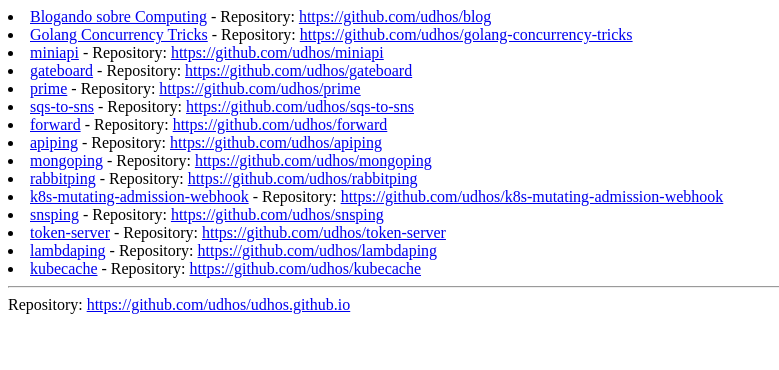
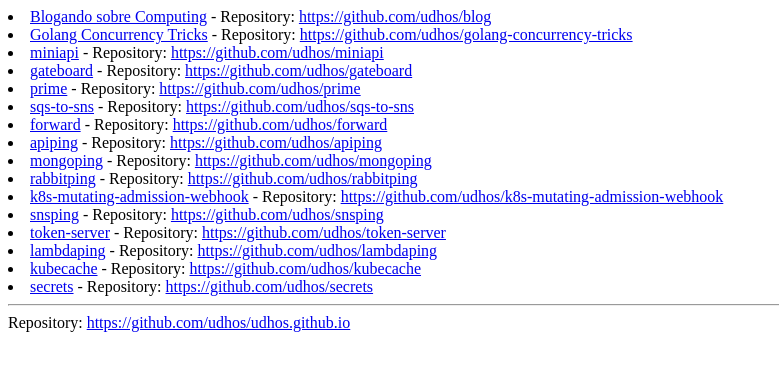
Before and after one commit to udhos/udhos.github.io, a plain HTML site: page index.html in a window 1280 px wide. Shown: the whole page, without its empty margins (0-779 px from the left). Drawn offline with Linux system fonts and the light colour scheme.

Commit message:
secrets.

```diff
--- a/index.html
+++ b/index.html
@@ -17,6 +17,7 @@
     <li><a href="http://udhos.github.io/token-server">token-server</a> - Repository: <a href="https://github.com/udhos/token-server">https://github.com/udhos/token-server</a></li>
     <li><a href="http://udhos.github.io/lambdaping">lambdaping</a> - Repository: <a href="https://github.com/udhos/lambdaping">https://github.com/udhos/lambdaping</a></li>
     <li><a href="http://udhos.github.io/kubecache">kubecache</a> - Repository: <a href="https://github.com/udhos/kubecache">https://github.com/udhos/kubecache</a></li>
+    <li><a href="http://udhos.github.io/secrets">secrets</a> - Repository: <a href="https://github.com/udhos/secrets">https://github.com/udhos/secrets</a></li>
     </list>
     <hr>
     Repository: <a href="https://github.com/udhos/udhos.github.io">https://github.com/udhos/udhos.github.io</a>
```
